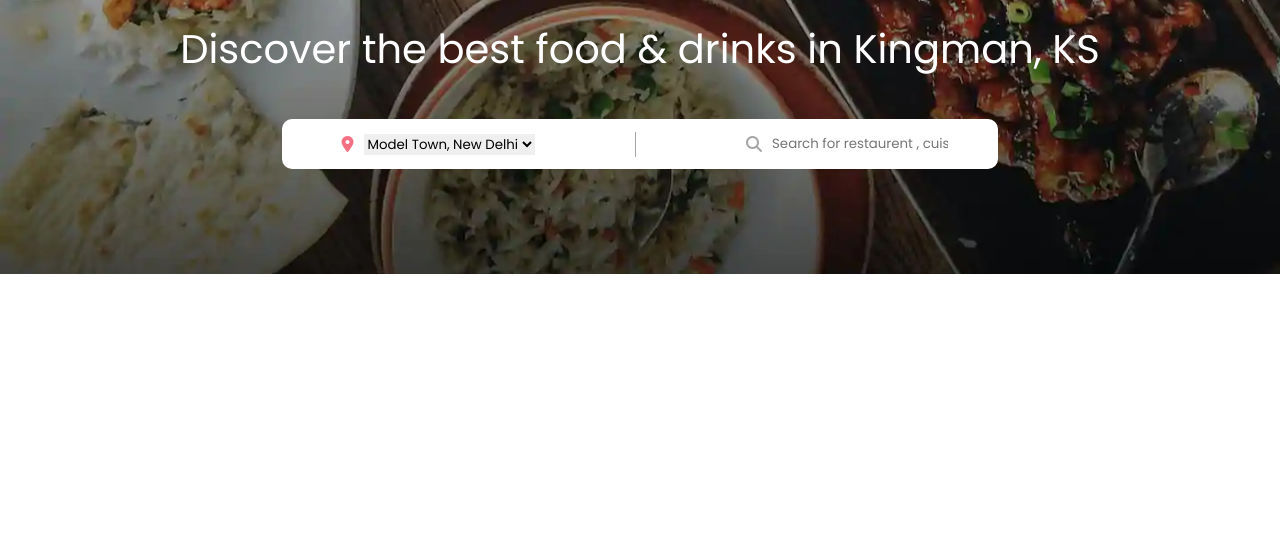
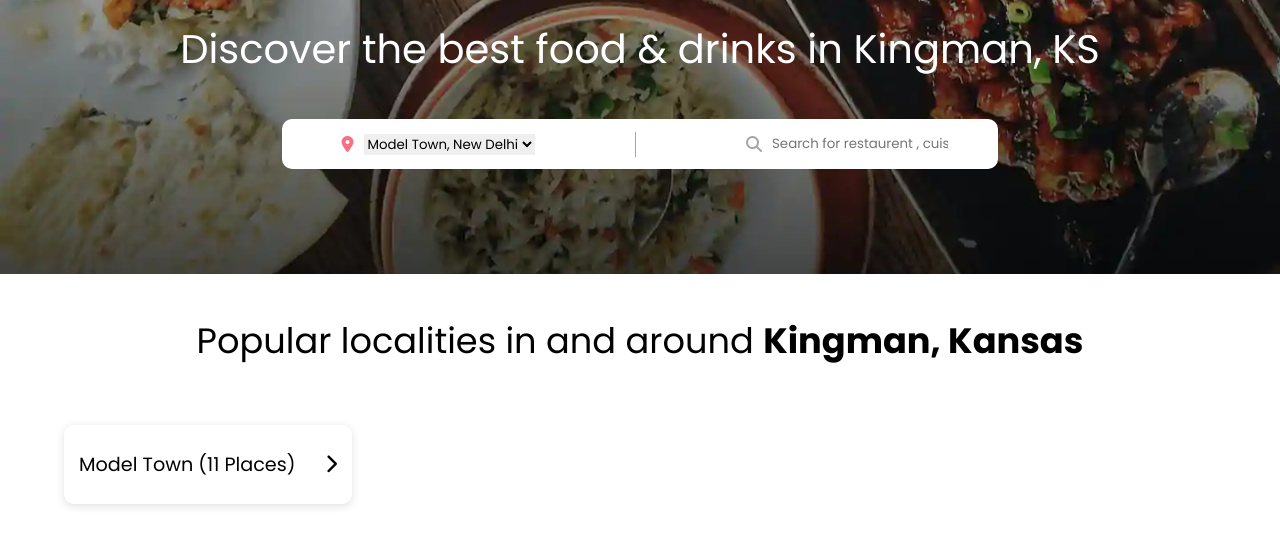
Before and after one commit to bkumaranbk/Zomoto-Clone, a plain HTML site: page LandingPage/index.html in a window 1280 px wide. Shown: the part 206-752 px from the top of the page. Drawn offline with Linux system fonts and the light colour scheme.

Commit message:
complete nearby section

```diff
--- a/LandingPage/assets/styles/styles.css
+++ b/LandingPage/assets/styles/styles.css
@@ -118,3 +118,40 @@ header div.search__box div.input input{
     width: 100%;
 
 }
+
+/* header section completed */
+
+/* NearBy plases section */
+
+section.nearby{
+    min-height: 40vh;
+
+}
+
+section.nearby div.container{
+    width: 90%;
+    margin: 0px auto;
+    text-align: center;
+    padding: 40px 0px;
+}
+
+section.nearby div.container h3{
+    font-weight: unset;
+    font-size: 2.2rem;
+}
+section.nearby div.box {
+    max-width: 25%;
+    display: flex;
+    align-items: center;
+    justify-content: space-between;
+    padding: 25px 15px;
+    font-size: 1.2rem;
+    border-radius: 10px;
+    margin-top: 5%;
+    box-shadow: rgba(99, 99, 99, 0.2) 0px 2px 8px 0px;
+}
+
+section.nearby div.box:hover {
+    box-shadow: rgba(80, 55, 55, 0.24) 0px 3px 8px;
+    cursor: pointer;
+}
--- a/LandingPage/index.html
+++ b/LandingPage/index.html
@@ -50,6 +50,21 @@
         </div>
     </header>
 
+    <section class="nearby">
+        <div class="container">
+            <h3>Popular localities in and around <b>Kingman, Kansas</b></h3>
+
+            <div class="box">
+                <div>
+                    Model Town (11 Places)
+                </div>
+                <div>
+                    <i class="fa fa-chevron-right"></i>
+                </div>
+            </div>
+        </div>
+    </section>
+
 </body>
 
 </html>
```
